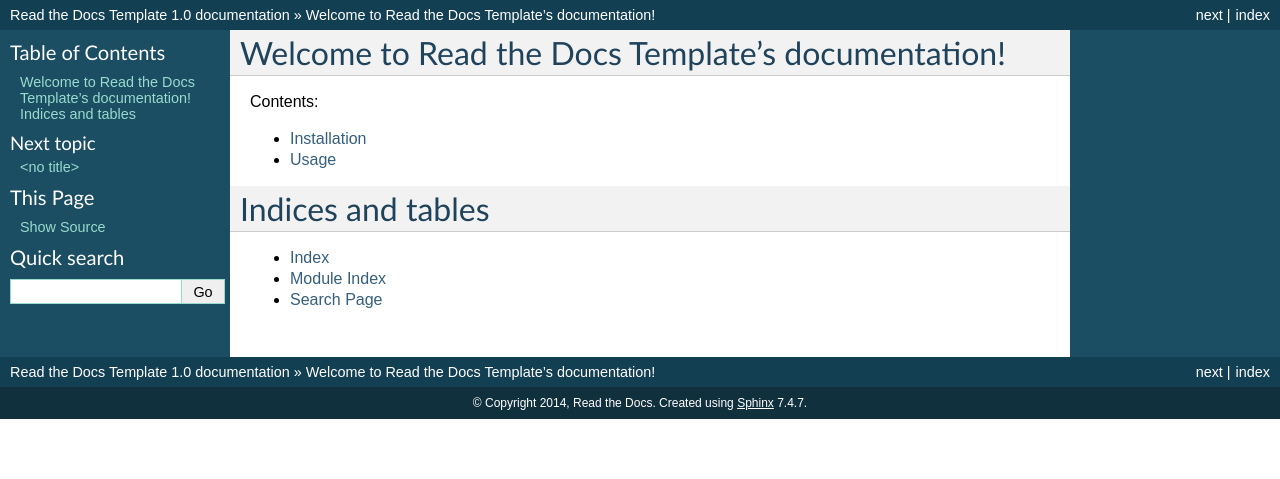
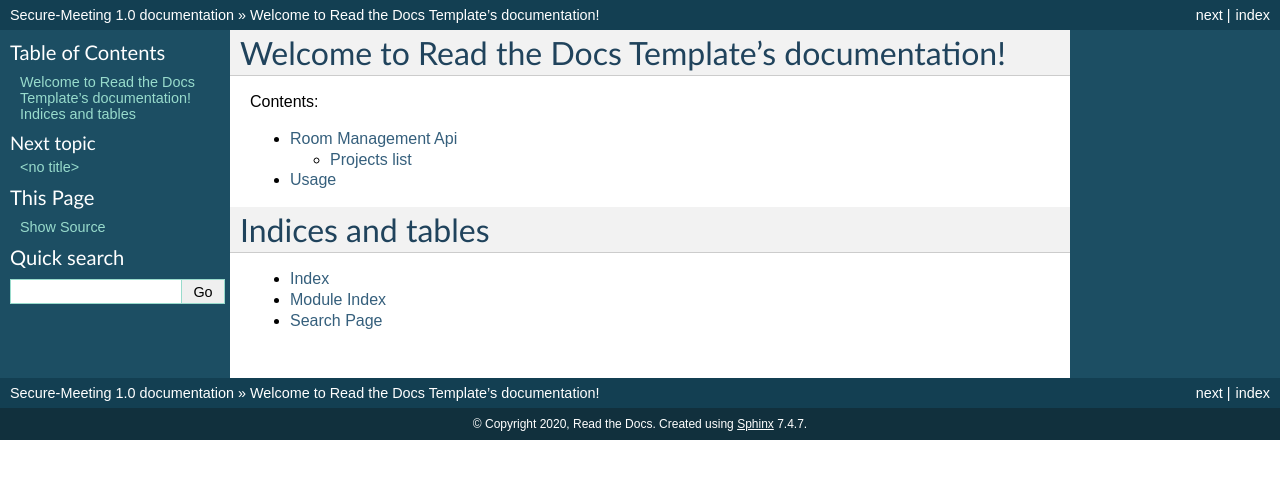
Before and after one commit to SecureMeeting/Secure-Meeting, a Sphinx documentation site: the page built from docs/index.rst, in a window 1280 px wide. Shown: the top 479 px of the page. Built offline with Sphinx 7.4.7, drawn with Linux system fonts in a browser that asks for light colours.

Commit message:
update docs

```diff
--- a/docs/conf.py
+++ b/docs/conf.py
@@ -43,8 +43,8 @@ source_suffix = '.rst'
 master_doc = 'index'
 
 # General information about the project.
-project = u'Read the Docs Template'
-copyright = u'2014, Read the Docs'
+project = u'Secure-Meeting'
+copyright = u'2020, Read the Docs'
 
 # The version info for the project you're documenting, acts as replacement for
 # |version| and |release|, also used in various other places throughout the
@@ -176,7 +176,7 @@ html_static_path = ['_static']
 #html_file_suffix = None
 
 # Output file base name for HTML help builder.
-htmlhelp_basename = 'ReadtheDocsTemplatedoc'
+htmlhelp_basename = 'SecureMeetingDoc'
 
 
 # -- Options for LaTeX output ---------------------------------------------
@@ -196,8 +196,8 @@ latex_elements = {
 # (source start file, target name, title,
 #  author, documentclass [howto, manual, or own class]).
 latex_documents = [
-  ('index', 'ReadtheDocsTemplate.tex', u'Read the Docs Template Documentation',
-   u'Read the Docs', 'manual'),
+  ('index', 'ReadtheDocsTemplate.tex', u'Secure Meeting Documentation',
+   u'Secure Meeting', 'manual'),
 ]
 
 # The name of an image file (relative to this directory) to place at the top of
@@ -240,7 +240,7 @@ man_pages = [
 # (source start file, target name, title, author,
 #  dir menu entry, description, category)
 texinfo_documents = [
-  ('index', 'ReadtheDocsTemplate', u'Read the Docs Template Documentation',
+  ('index', 'ReadtheDocsTemplate', u'Secure-Meeting Documentation',
    u'Read the Docs', 'ReadtheDocsTemplate', 'One line description of project.',
    'Miscellaneous'),
 ]
```
Also changed, not shown: docs/installation.rst (deleted, +0 -7 lines), docs/room management.rst (added, +96 -0 lines).
